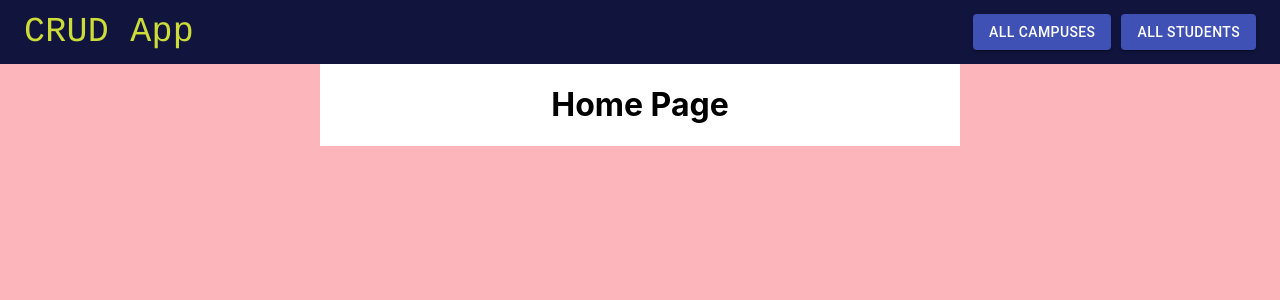
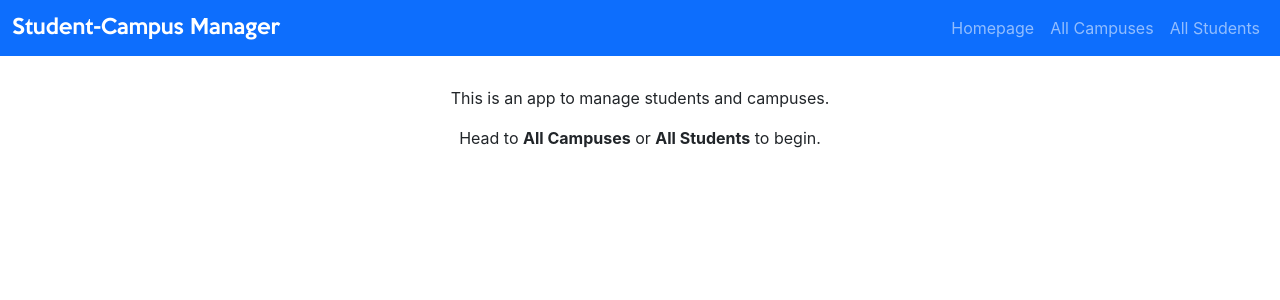
Before and after one commit to skeyan/student-campus-app-client, a React (Create React App) app: page / in a window 1280 px wide. Shown: the top 300 px of the page. Built offline with nearby package versions, Linux system fonts and the light colour scheme.

Commit message:
Add global navbar

```diff
--- a/public/index.html
+++ b/public/index.html
@@ -24,6 +24,7 @@
       work correctly both with client-side routing and a non-root public URL.
       Learn how to configure a non-root public URL by running `npm run build`.
     -->
+    <link href="https://cdn.jsdelivr.net/npm/bootstrap@5.0.2/dist/css/bootstrap.min.css" rel="stylesheet" integrity="sha384-EVSTQN3/azprG1Anm3QDgpJLIm9Nao0Yz1ztcQTwFspd3yD65VohhpuuCOmLASjC" crossorigin="anonymous">
     <title>Student-Campus Manager</title>
   </head>
   <body>
@@ -39,5 +40,6 @@
       To begin the development, run `npm start` or `yarn start`.
       To create a production bundle, use `npm run build` or `yarn build`.
     -->
+    <script src="https://cdn.jsdelivr.net/npm/bootstrap@5.0.2/dist/js/bootstrap.bundle.min.js" integrity="sha384-MrcW6ZMFYlzcLA8Nl+NtUVF0sA7MsXsP1UyJoMp4YLEuNSfAP+JcXn/tWtIaxVXM" crossorigin="anonymous"></script>
   </body>
 </html>
--- a/src/App.css
+++ b/src/App.css
@@ -1,8 +1,8 @@
-.App {
-  background-color: #fcb6bb;
-  min-height: 100vh;
+@font-face {
+  font-family: 'Title';
+  src: url("fonts/KeepCalm-Medium.ttf");
 }
 
-.App-link {
-  color: #61dafb;
+.navbar-title {
+  font-family: 'Title';
 }
--- a/src/App.js
+++ b/src/App.js
@@ -1,8 +1,8 @@
 import "./App.css";
 
-//Router
-import { Switch, Route } from "react-router-dom";
-//Components
+// Router
+import { Switch, Route, Link } from "react-router-dom";
+// Components
 import {
   HomePageContainer,
   CampusContainer,
@@ -18,7 +18,30 @@ import {
 
 const App = () => {
   return (
-    <div className="App">
+    <div>
+    {/* Global Navbar */}
+    <nav class="navbar navbar-expand-lg navbar-dark bg-primary">
+        <div class="container-fluid">
+          <Link class="navbar-brand navbar-title" to={`/`}>Student-Campus Manager</Link>
+          <button class="navbar-toggler" type="button" data-bs-toggle="collapse" data-bs-target="#navbarSupportedContent" aria-controls="navbarSupportedContent" aria-expanded="false" aria-label="Toggle navigation">
+            <span class="navbar-toggler-icon"></span>
+          </button>
+          <div class="collapse navbar-collapse" id="navbarSupportedContent">
+            <ul class="navbar-nav ms-auto mb-2 mb-lg-0">
+              <li class="nav-item">
+                <Link class="nav-link" to={`/`}>Homepage</Link>
+              </li>
+              <li class="nav-item">
+                <Link class="nav-link" to={`/campuses`}>All Campuses</Link>
+              </li>
+              <li class="nav-item">
+               <Link class="nav-link" to={`/students`}>All Students</Link>
+              </li>
+            </ul>
+          </div>
+        </div>
+      </nav>
+      {/* Routing Per Page */}
       <Switch>
         <Route exact path="/" component={HomePageContainer} />
         <Route exact path="/campuses" component={AllCampusesContainer} />
@@ -26,7 +49,6 @@ const App = () => {
         <Route exact path="/students" component={AllStudentsContainer} />
         <Route exact path="/newstudent" component={NewStudentContainer} />
         <Route exact path="/student/:id" component={StudentContainer} />
-
       </Switch>
     </div>
   );
--- /dev/null
+++ b/src/components/styles/HomePage.css
@@ -0,0 +1,3 @@
+.homepage-container {
+    margin: 30px;
+}
--- a/src/components/views/AllCampusesView.js
+++ b/src/components/views/AllCampusesView.js
@@ -13,7 +13,9 @@ const AllCampusesView = (props) => {
           <Link to={`/campus/${campus.id}`}>
             <h1>{campus.name}</h1>
           </Link>
-          <p>{campus.description}</p>
+          <p>{campus.address}</p>
+          {campus.description && <p>{campus.description}</p>}
+          {campus.imageUrl && <img src={campus.imageUrl} alt="campus" width="300" height="300"/>}
         </div>
       ))}
     </div>
--- a/src/components/views/AllStudentsView.js
+++ b/src/components/views/AllStudentsView.js
@@ -7,7 +7,7 @@ const AllStudentsView = (props) => {
     return (
     <div>
       <p>There are no students.</p>
-      <Link to={`student/new`}>
+      <Link to={`/newstudent`}>
         <button>Add New Student</button>
       </Link>
     </div>
--- a/src/components/views/HomePageView.js
+++ b/src/components/views/HomePageView.js
@@ -1,70 +1,12 @@
-import AppBar from '@material-ui/core/AppBar';
-import Toolbar from '@material-ui/core/Toolbar';
-import Typography from '@material-ui/core/Typography';
-import Button from '@material-ui/core/Button';
-import { makeStyles } from '@material-ui/core/styles';
-
-import { Link } from 'react-router-dom';
-
-const useStyles = makeStyles(theme => ({
-  root: {
-    flexGrow: 1,
-  },
-  title: {
-    flexGrow: 1,
-    textAlign: 'left',
-    fontType: 'bold',
-    fontFamily: 'Courier, sans-serif',
-    fontSize: '35px',
-    color: '#CDDC39'
-  },
-  appBar:{
-    backgroundColor: '#11153e',
-    shadows: ['none'],
-  },
-  greeting:{
-    display: 'flex',
-    justifyContent: 'center',
-    backgroundColor: 'white',
-    width: "50%",
-    margin: "auto",
-  },
-  links:{
-    textDecoration: 'none',
-  }
-
-}));
+import "../styles/HomePage.css";
 
 const HomePageView = () => {
-  const classes = useStyles();
   return (
-    <div className={classes.root}>
-      <AppBar position="static" elevation={0} className={classes.appBar}>
-        <Toolbar>
-          <Typography variant="h6" className={classes.title} color="inherit" >
-            CRUD App
-          </Typography>
-
-          <Link className={classes.links} to={'/campuses'} >
-            <Button variant="contained" color="primary" style={{marginRight: '10px'}}>
-              All Campuses
-            </Button>
-          </Link>
-
-          <Link className={classes.links} to={'/students'} >
-            <Button variant="contained" color="primary">
-              All Students
-            </Button>
-          </Link>
-        </Toolbar>
-      </AppBar>
-
-      <div className={classes.greeting}><h1>Home Page</h1></div>
-    </div>
+      <div style={{textAlign: 'center'}} className="homepage-container">
+        <p>This is an app to manage students and campuses.</p>
+        <p>Head to <b>All Campuses</b> or <b>All Students</b> to begin.</p>
+      </div>
   );
 }
 
-
-
-
 export default HomePageView;
```
Also changed, not shown: src/components/containers/NewStudentContainer.js (line endings or trailing spaces), src/fonts/KeepCalm-Medium.ttf (added).
